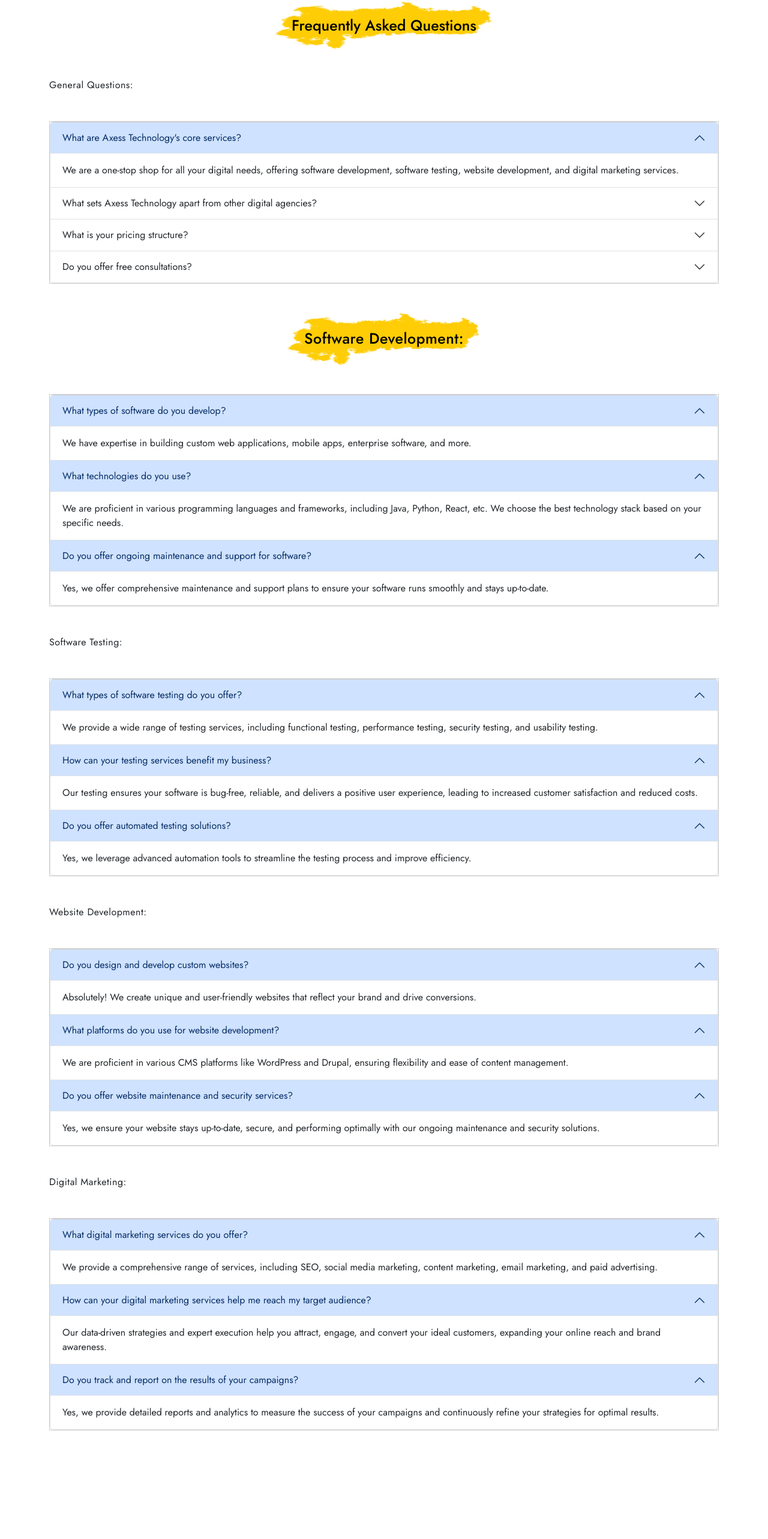
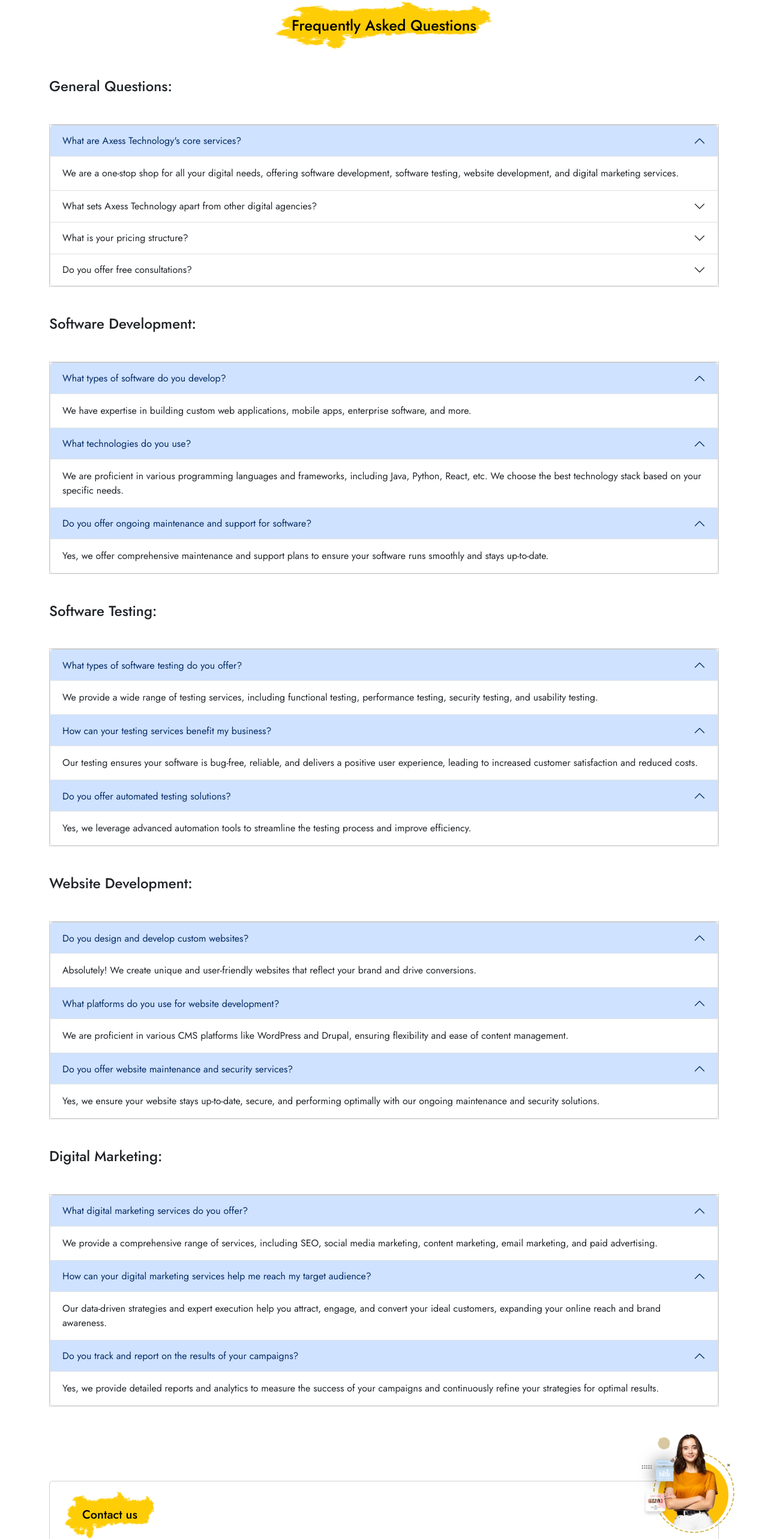
Before and after one commit to axessmongo/AxessTechnology-project, a React (Vite) app in the folder client/: page /contact in a window 1280 px wide. Shown: the part 1471-4037 px from the top of the page at 60% size. Before the commit the page ends 3856 px from the top, so only its background shows below. Built offline with nearby package versions, Linux system fonts and the light colour scheme.

Commit message:
contact page edited

```diff
--- a/client/src/components/Contact.jsx
+++ b/client/src/components/Contact.jsx
@@ -131,7 +131,7 @@ function Contact() {
 
                 <div className="container mt-5">
                     <h3 className='bg-img-1 mx-auto'> Frequently Asked Questions </h3>
-                    <p className='secondary-text mx-auto m-5 '> General Questions:</p>
+                    <h4 className=' mx-auto m-5 '> General Questions:</h4>
                     <div className="accordion" id="accordionPanelsStayOpenExample">
                         <div className="accordion-item">
                             <h2 className="accordion-header">
@@ -189,7 +189,7 @@ function Contact() {
                 </div>
                 <div className="container mt-5">
 
-                    <p className='secondary-text mx-auto m-5 bg-img-1 '> Software Development:</p>
+                    <h4 className=' mx-auto m-5'> Software Development:</h4>
                     <div className="accordion" id="accordionPanelsStayOpenExample1">
                         <div className="accordion-item">
                             <h2 className="accordion-header">
@@ -233,18 +233,11 @@ function Contact() {
                             </div>
 
                         </div>
-
-
-
-
-
-
-
                     </div>
                 </div>
                 <div className="container mt-5">
 
-                    <p className='secondary-text mx-auto m-5'> Software Testing:</p>
+                    <h4 className='mx-auto m-5'> Software Testing:</h4>
                     <div className="accordion" id="accordionPanelsStayOpenExample2">
                         <div className="accordion-item">
                             <h2 className="accordion-header">
@@ -288,18 +281,11 @@ function Contact() {
                             </div>
 
                         </div>
-
-
-
-
-
-
-
-                    </div>
+                        </div>
                 </div>
                 <div className="container mt-5">
 
-                    <p className='secondary-text mx-auto m-5'> Website Development:</p>
+                    <h4 className=' mx-auto m-5'> Website Development:</h4>
                     <div className="accordion" id="accordionPanelsStayOpenExample3">
                         <div className="accordion-item">
                             <h2 className="accordion-header">
@@ -346,20 +332,11 @@ function Contact() {
                             </div>
 
                         </div>
-
-
-
-
-
-
-
-
-
                     </div>
                 </div>
                 <div className="container mt-5">
 
-                    <p className='secondary-text mx-auto m-5'>Digital Marketing:</p>
+                    <h4 className=' mx-auto m-5'>Digital Marketing:</h4>
                     <div className="accordion" id="accordionPanelsStayOpenExample3">
                         <div className="accordion-item">
                             <h2 className="accordion-header">
@@ -400,6 +377,7 @@ function Contact() {
                     </div>
                 </div>
             </div>
+            <Footer/>
         </div>
     );
 }
```
